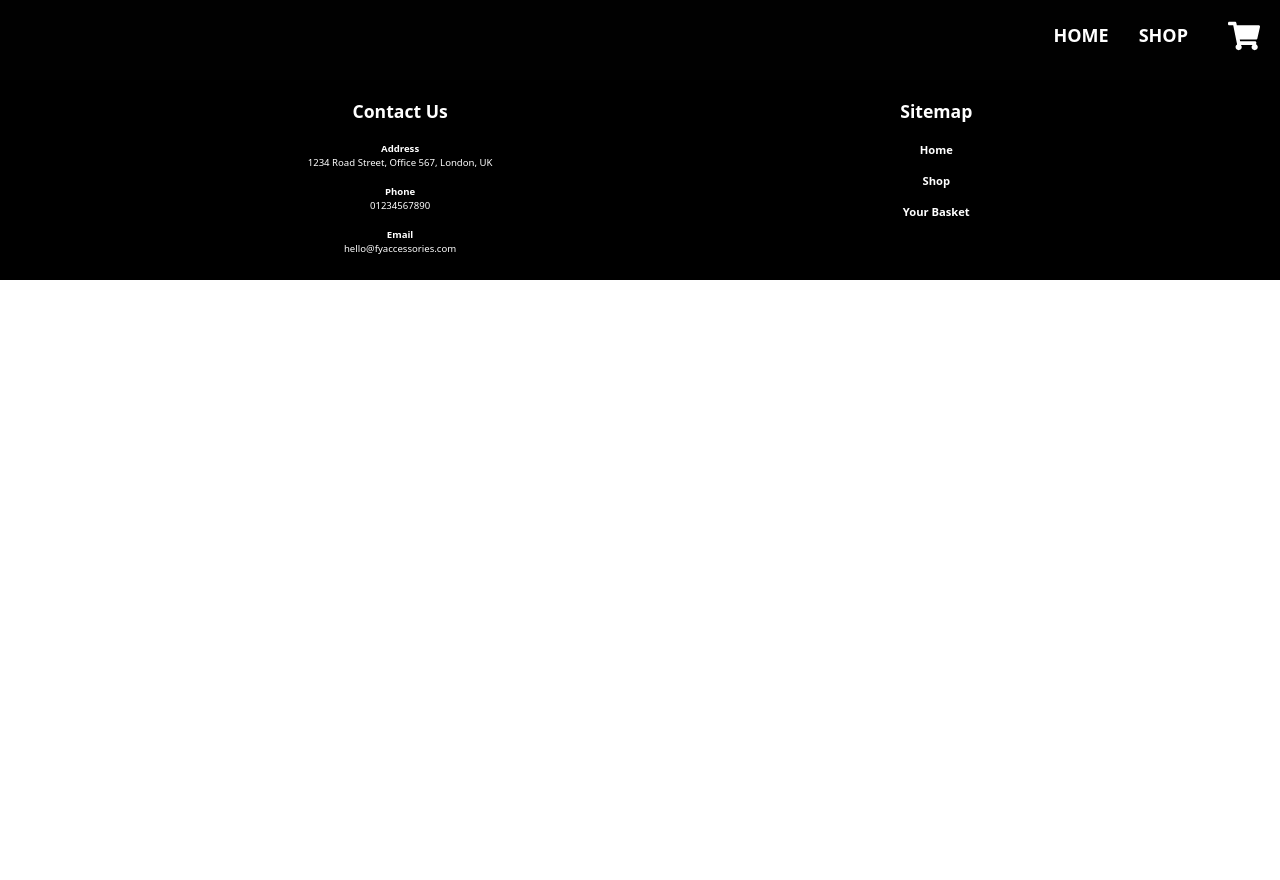
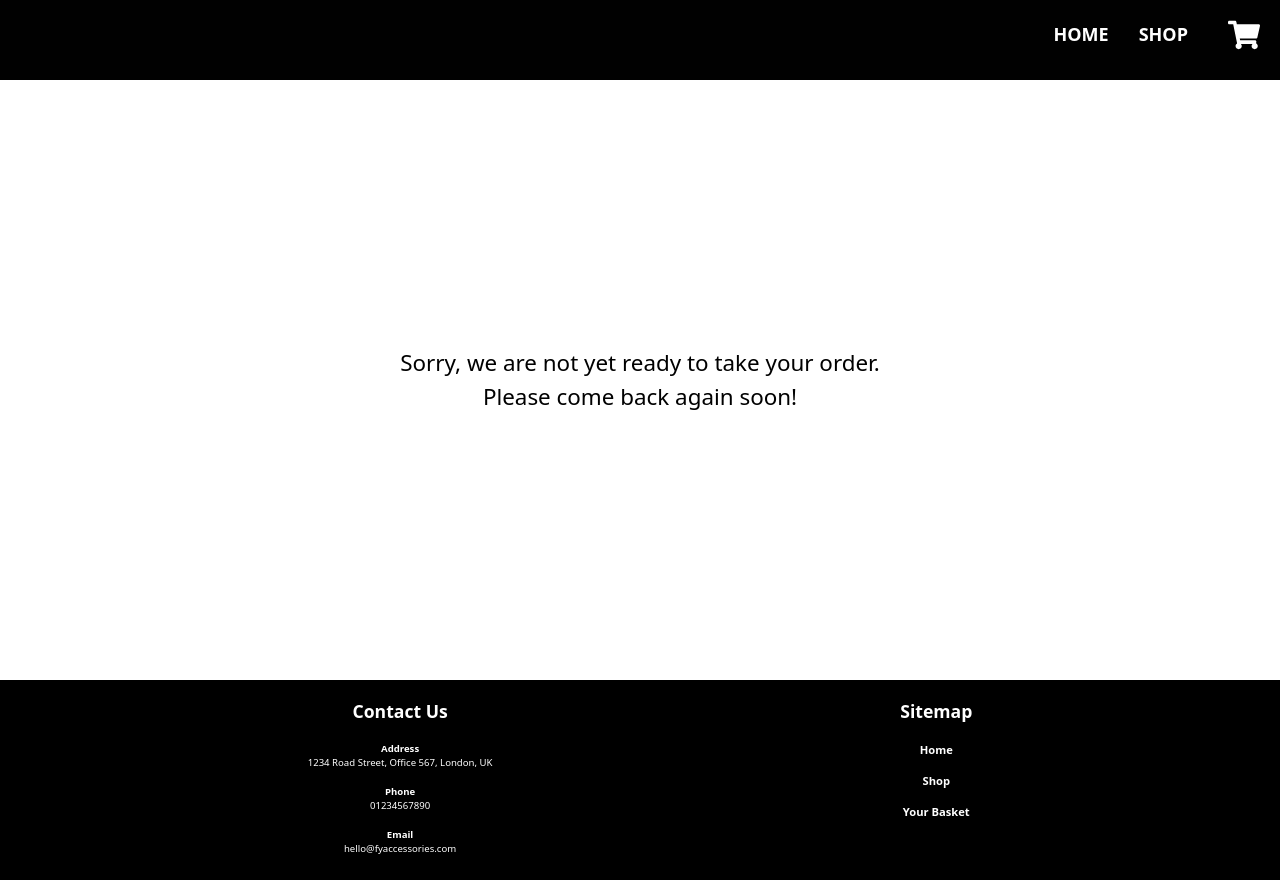
Before and after one commit to MrFerpz/shopping-cart, a React (Vite) app: page /basket in a window 1280 px wide. Before the commit the page ends 800 px from the top, so only its background shows below. Built offline with nearby package versions, Linux system fonts and the light colour scheme.

Commit message:
Added a basket page

```diff
--- a/src/App.jsx
+++ b/src/App.jsx
@@ -3,6 +3,7 @@ import HomePage from "./assets/pages/HomePage"
 import ShopPage from "./assets/pages/ShopPage/ShopPage"
 import Header from "./assets/components/Header/Header"
 import Footer from "./assets/components/Footer/Footer"
+import BasketPage from "./assets/pages/BasketPage/BasketPage";
 import './App.css'
 
 // Components list
@@ -17,6 +18,7 @@ function App() {
       <Routes>
         <Route path="/" element={<HomePage/>}/>
         <Route path="shop" element={<ShopPage/>}/>
+        <Route path="basket" element={<BasketPage/>}/>
       </Routes>
       <Footer/>
     </div>
--- a/src/assets/components/FeaturedItems/subcomponents/FeaturedProduct.jsx
+++ b/src/assets/components/FeaturedItems/subcomponents/FeaturedProduct.jsx
@@ -52,7 +52,7 @@ function FeaturedProduct({productID, className}) {
             <div className={styles.priceGrid}>
                 <div className={styles.price}>${Math.round(productData.price * 100)/100} each</div>
                 <div className={styles.totalPrice}>${Math.round(productData.price * quantity * 100/100)} total</div>
-                <button className={styles.goToCart}><Link to="shop"><FaShoppingCart/></Link></button>
+                <button className={styles.goToCart}><Link to="basket"><FaShoppingCart/></Link></button>
             </div>
         </div>
     )
--- a/src/assets/components/Header/Header.jsx
+++ b/src/assets/components/Header/Header.jsx
@@ -10,7 +10,7 @@ function Header() {
                 <ul>
                     <li><Link to="/" className={styles.navItem} id="home-link">HOME</Link></li>
                     <li><Link to="shop" className={classNames(styles.navItem, styles.shopLink)}>SHOP</Link></li>
-                    <li><FaShoppingCart size={32}/></li>
+                    <li><Link to="basket"><FaShoppingCart size={32}/></Link></li>
                 </ul>
             </nav>
         </div>
--- /dev/null
+++ b/src/assets/pages/BasketPage/BasketPage.jsx
@@ -0,0 +1,11 @@
+import styles from "./BasketPage.module.css"
+
+function BasketPage() {
+    return (
+        <div className={styles.sorryMessageContainer}>
+            <div className={styles.sorryMessage}>Sorry, we are not yet ready to take your order. <br></br> Please come back again soon!</div>
+        </div>
+    )
+}
+
+export default BasketPage
--- /dev/null
+++ b/src/assets/pages/BasketPage/BasketPage.module.css
@@ -0,0 +1,11 @@
+.sorryMessage {
+    font-size: 1.4rem;
+}
+
+.sorryMessageContainer {
+    display: flex;
+    background-color: white;
+    height: 600px;
+    justify-content: center;
+    align-items: center;
+}
```
